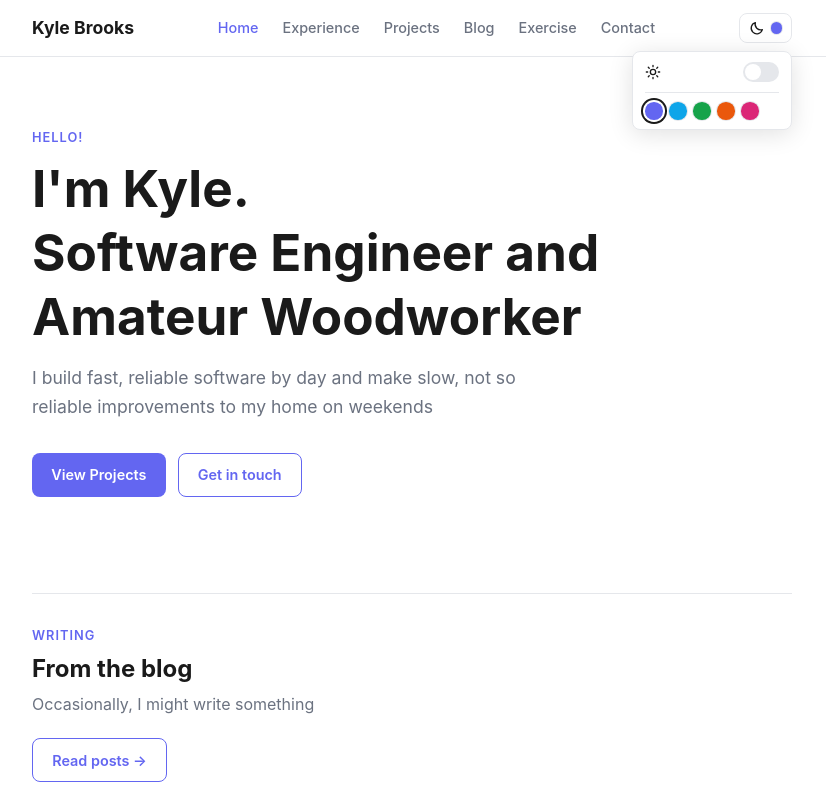
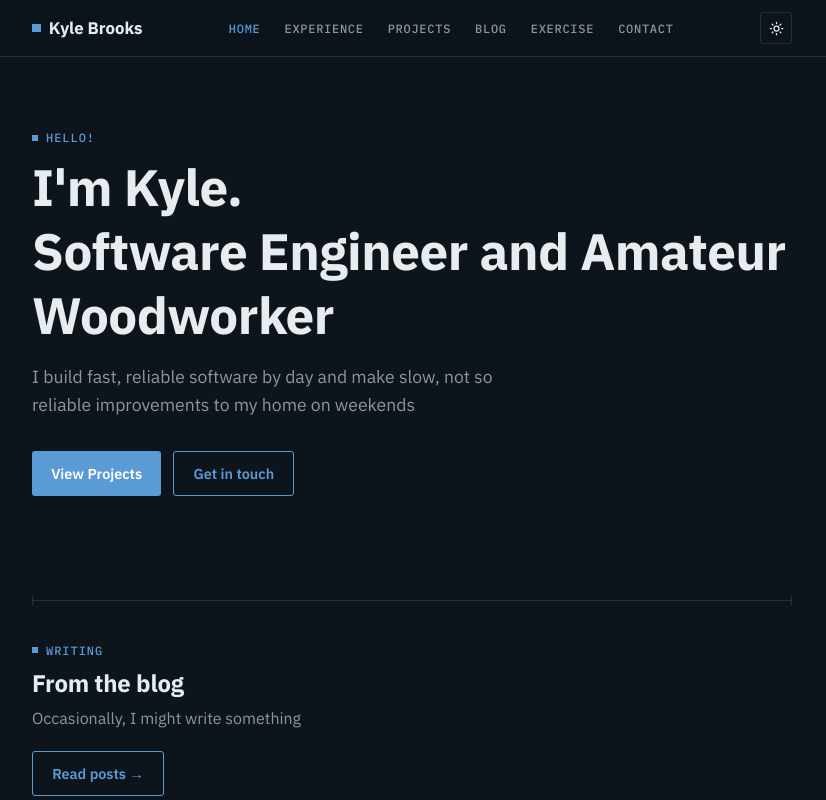
Before and after one commit to KyleBrooks242/claude-svelte-website, a SvelteKit app: page / in a window 1280 px wide. Both pictures are taken after a click on the button "Toggle dark mode". Shown: the top 800 px of the page, without its empty margins (228-1054 px from the left). Built offline with nearby package versions, Linux system fonts and the light colour scheme.

Commit message:
Update fresh new web look

```diff
--- a/package.json
+++ b/package.json
@@ -27,6 +27,8 @@
 		"vite": "^8.0.16"
 	},
 	"dependencies": {
+		"@fontsource/ibm-plex-mono": "^5.3.0",
+		"@fontsource/ibm-plex-sans": "^5.3.0",
 		"@neondatabase/serverless": "^1.1.0",
 		"bcryptjs": "^3.0.3",
 		"drizzle-orm": "^0.45.2",
--- a/src/app.css
+++ b/src/app.css
@@ -1,46 +1,58 @@
-/* ── Design tokens ── */
+/* ── Fonts ── */
+@import '@fontsource/ibm-plex-sans/400.css';
+@import '@fontsource/ibm-plex-sans/400-italic.css';
+@import '@fontsource/ibm-plex-sans/500.css';
+@import '@fontsource/ibm-plex-sans/600.css';
+@import '@fontsource/ibm-plex-sans/700.css';
+@import '@fontsource/ibm-plex-mono/400.css';
+@import '@fontsource/ibm-plex-mono/500.css';
+@import '@fontsource/ibm-plex-mono/600.css';
+
+/* ── Design tokens ──
+   "Shop drawing": a technical-drawing palette (blueprint paper + ink) in place
+   of a generic SaaS theme — Kyle's two crafts, software and woodworking, both
+   start from a measured drawing before anything gets built. --mark is a
+   redline accent held in reserve for status/emphasis, not decoration. */
 :root {
-	--bg: #ffffff;
-	--bg-secondary: #f5f5f5;
-	--text: #1a1a1a;
-	--text-muted: #6b7280;
-	--accent: #6366f1;
-	--accent-hover: #4f46e5;
-	--border: #e5e7eb;
+	--bg: #f4f6f7;
+	--bg-secondary: #e7ebee;
+	--text: #12181d;
+	--text-muted: #5a6672;
+	--accent: #2a5caa;
+	--accent-hover: #1e4585;
+	--mark: #c1401e;
+	--border: #d6dce1;
 	--card-bg: #ffffff;
-	--nav-bg: rgba(255, 255, 255, 0.85);
+	--nav-bg: rgba(244, 246, 247, 0.85);
 
-	--radius: 0.5rem;
+	--status-good: #2e7d5c;
+	--status-warn: #a6740a;
+	--status-bad: var(--mark);
+	--status-neutral: #6b7684;
+
+	--radius: 3px;
 	--max-w: 800px;
-	--font: 'Inter', system-ui, sans-serif;
+	--font: 'IBM Plex Sans', system-ui, sans-serif;
+	--font-mono: 'IBM Plex Mono', ui-monospace, monospace;
 }
 
 [data-theme='dark'] {
-	--bg: #0f0f0f;
-	--bg-secondary: #1a1a1a;
-	--text: #f0f0f0;
-	--text-muted: #9ca3af;
-	--accent: #818cf8;
-	--accent-hover: #a5b4fc;
-	--border: #2d2d2d;
-	--card-bg: #1a1a1a;
-	--nav-bg: rgba(15, 15, 15, 0.85);
+	--bg: #0d141c;
+	--bg-secondary: #131c26;
+	--text: #e7ecef;
+	--text-muted: #8a97a3;
+	--accent: #5b9bd5;
+	--accent-hover: #7fb2e0;
+	--mark: #e1633a;
+	--border: #22303c;
+	--card-bg: #111a24;
+	--nav-bg: rgba(13, 20, 28, 0.85);
+
+	--status-good: #4fae86;
+	--status-warn: #d6a93b;
+	--status-bad: var(--mark);
+	--status-neutral: #9aa5b1;
 }
-
-/* ── Accent palettes ──
-   Each palette only overrides --accent/--accent-hover; the 'indigo' palette
-   is the default defined above and needs no rules of its own. */
-[data-palette='ocean'] { --accent: #0ea5e9; --accent-hover: #0284c7; }
-[data-theme='dark'][data-palette='ocean'] { --accent: #38bdf8; --accent-hover: #7dd3fc; }
-
-[data-palette='forest'] { --accent: #16a34a; --accent-hover: #15803d; }
-[data-theme='dark'][data-palette='forest'] { --accent: #4ade80; --accent-hover: #86efac; }
-
-[data-palette='sunset'] { --accent: #ea580c; --accent-hover: #c2410c; }
-[data-theme='dark'][data-palette='sunset'] { --accent: #fb923c; --accent-hover: #fdba74; }
-
-[data-palette='berry'] { --accent: #db2777; --accent-hover: #be185d; }
-[data-theme='dark'][data-palette='berry'] { --accent: #f472b6; --accent-hover: #f9a8d4; }
 
 /* ── Reset ── */
 *, *::before, *::after { box-sizing: border-box; margin: 0; padding: 0; }
@@ -68,6 +80,7 @@ a:hover { color: var(--accent-hover); text-decoration: underline; }
 h1, h2, h3, h4 {
 	line-height: 1.25;
 	font-weight: 700;
+	letter-spacing: -0.01em;
 }
 
 /* ── Layout helpers ── */
@@ -105,11 +118,22 @@ nav {
 }
 
 .nav-brand {
+	display: inline-flex;
+	align-items: center;
+	gap: 0.5rem;
 	font-weight: 700;
-	font-size: 1.1rem;
+	font-size: 1.05rem;
 	color: var(--text);
 }
 .nav-brand:hover { text-decoration: none; color: var(--accent); }
+
+.nav-brand-mark {
+	display: inline-block;
+	width: 0.55rem;
+	height: 0.55rem;
+	background: var(--accent);
+	flex-shrink: 0;
+}
 
 .nav-links {
 	display: flex;
@@ -120,8 +144,11 @@ nav {
 
 .nav-links a {
 	color: var(--text-muted);
-	font-size: 0.9rem;
+	font-family: var(--font-mono);
+	font-size: 0.75rem;
 	font-weight: 500;
+	letter-spacing: 0.06em;
+	text-transform: uppercase;
 	transition: color 0.15s;
 }
 .nav-links a:hover,
@@ -163,127 +190,58 @@ nav {
 	}
 }
 
-/* ── Theme + palette dropdown ── */
-.palette-dropdown {
-	position: relative;
-}
-
-.palette-dropdown-btn {
+/* ── Theme toggle ── */
+.theme-toggle-btn {
 	display: flex;
 	align-items: center;
-	gap: 0.4rem;
+	justify-content: center;
 	background: none;
 	border: 1px solid var(--border);
 	border-radius: var(--radius);
 	color: var(--text);
-	padding: 0.4rem 0.55rem;
+	width: 2rem;
+	height: 2rem;
 	cursor: pointer;
-	line-height: 1;
-	transition: background 0.15s;
+	transition: background 0.15s, border-color 0.15s;
 }
-.palette-dropdown-btn:hover { background: var(--bg-secondary); }
+.theme-toggle-btn:hover { background: var(--bg-secondary); border-color: var(--accent); }
 
-.palette-dropdown-btn-swatch {
-	width: 0.7rem;
-	height: 0.7rem;
-	border-radius: 50%;
-	box-shadow: 0 0 0 1px var(--border);
-}
-
-.palette-dropdown-panel {
-	position: absolute;
-	top: calc(100% + 0.5rem);
-	right: 0;
-	display: flex;
-	flex-direction: column;
-	gap: 0.6rem;
-	min-width: 160px;
-	background: var(--card-bg);
-	border: 1px solid var(--border);
-	border-radius: var(--radius);
-	padding: 0.6rem 0.75rem;
-	box-shadow: 0 4px 24px rgba(0, 0, 0, 0.12);
-	z-index: 200;
-}
-
-.theme-toggle-row {
-	display: flex;
-	align-items: center;
-	justify-content: space-between;
-	gap: 0.75rem;
-}
-
-.theme-toggle-label {
-	display: flex;
-	align-items: center;
-	gap: 0.5rem;
-	color: var(--text);
-	font-size: 0.85rem;
-	font-weight: 500;
-	line-height: 1;
-}
-
-.switch {
+/* ── Cards ──
+   The corner marks are the site's signature: they read as drafting
+   registration marks (and a woodworker's marking-gauge cross), and only
+   appear on interaction so the resting state stays quiet. */
+.card {
 	position: relative;
-	flex-shrink: 0;
-	width: 2.25rem;
-	height: 1.25rem;
-	border-radius: 999px;
-	border: none;
-	background: var(--border);
-	padding: 0;
-	cursor: pointer;
-	transition: background 0.2s;
-}
-.switch[aria-checked='true'] { background: var(--accent); }
-
-.switch-thumb {
-	position: absolute;
-	top: 2px;
-	left: 2px;
-	width: 1rem;
-	height: 1rem;
-	border-radius: 50%;
-	background: #fff;
-	transition: transform 0.2s;
-}
-.switch[aria-checked='true'] .switch-thumb { transform: translateX(1rem); }
-
-.palette-dropdown-divider {
-	height: 1px;
-	background: var(--border);
-}
-
-.palette-swatch-row {
-	display: flex;
-	align-items: center;
-	gap: 0.4rem;
-}
-
-.palette-swatch {
-	width: 1.1rem;
-	height: 1.1rem;
-	border-radius: 50%;
-	border: 2px solid transparent;
-	padding: 0;
-	cursor: pointer;
-	box-shadow: 0 0 0 1px var(--border);
-	transition: transform 0.15s, box-shadow 0.15s;
-}
-.palette-swatch:hover { transform: scale(1.15); }
-.palette-swatch.active { box-shadow: 0 0 0 2px var(--card-bg), 0 0 0 4px var(--text); }
-
-/* ── Cards ── */
-.card {
 	background: var(--card-bg);
 	border: 1px solid var(--border);
 	border-radius: var(--radius);
 	padding: 1.5rem;
-	transition: box-shadow 0.2s, transform 0.2s;
+	transition: border-color 0.2s;
 }
-.card:hover {
-	box-shadow: 0 4px 24px rgba(0, 0, 0, 0.08);
-	transform: translateY(-2px);
+.card::after,
+.workout-card::after,
+.pr-card::after {
+	content: '';
+	position: absolute;
+	inset: 0;
+	pointer-events: none;
+	opacity: 0;
+	transition: opacity 0.2s ease;
+	background:
+		linear-gradient(var(--accent), var(--accent)) top left / 1px 9px no-repeat,
+		linear-gradient(var(--accent), var(--accent)) top left / 9px 1px no-repeat,
+		linear-gradient(var(--accent), var(--accent)) top right / 1px 9px no-repeat,
+		linear-gradient(var(--accent), var(--accent)) top right / 9px 1px no-repeat,
+		linear-gradient(var(--accent), var(--accent)) bottom left / 1px 9px no-repeat,
+		linear-gradient(var(--accent), var(--accent)) bottom left / 9px 1px no-repeat,
+		linear-gradient(var(--accent), var(--accent)) bottom right / 1px 9px no-repeat,
+		linear-gradient(var(--accent), var(--accent)) bottom right / 9px 1px no-repeat;
+}
+.card:hover::after,
+.card:focus-within::after,
+.workout-card:hover::after,
+.pr-card:hover::after {
+	opacity: 1;
 }
 
 /* ── Badge ── */
@@ -291,10 +249,12 @@ nav {
 	display: inline-block;
 	background: var(--bg-secondary);
 	color: var(--text-muted);
-	font-size: 0.75rem;
+	font-family: var(--font-mono);
+	font-size: 0.7rem;
 	font-weight: 500;
-	padding: 0.2rem 0.6rem;
-	border-radius: 999px;
+	letter-spacing: 0.02em;
+	padding: 0.2rem 0.55rem;
+	border-radius: var(--radius);
 	border: 1px solid var(--border);
 }
 
@@ -368,16 +328,54 @@ textarea { resize: vertical; min-height: 130px; }
 
 /* ── Section headings ── */
 .section-tag {
-	font-size: 0.8rem;
-	font-weight: 600;
+	display: flex;
+	align-items: center;
+	gap: 0.5rem;
+	font-family: var(--font-mono);
+	font-size: 0.75rem;
+	font-weight: 500;
 	letter-spacing: 0.08em;
 	text-transform: uppercase;
 	color: var(--accent);
 	margin-bottom: 0.5rem;
 }
+.section-tag::before {
+	content: '';
+	display: inline-block;
+	width: 6px;
+	height: 6px;
+	background: var(--accent);
+	flex-shrink: 0;
+}
 
-/* ── Divider ── */
-.divider { border: none; border-top: 1px solid var(--border); margin: 2rem 0; }
+/* ── Divider ──
+   A scale-bar: hairline flanked by two ticks, like the ends of a ruler. */
+.divider {
+	position: relative;
+	border: none;
+	height: 1px;
+	background: var(--border);
+	margin: 2.5rem 0;
+	overflow: visible;
+}
+.divider::before,
+.divider::after {
+	content: '';
+	position: absolute;
+	top: -4px;
+	width: 1px;
+	height: 9px;
+	background: var(--border);
+}
+.divider::before { left: 0; }
+.divider::after { right: 0; }
+
+/* ── Meta text ── */
+time {
+	font-family: var(--font-mono);
+	font-size: 0.85em;
+	letter-spacing: 0.01em;
+}
 
 /* ── Prose ── */
 .prose p { margin-bottom: 1rem; color: var(--text-muted); }
--- a/src/app.html
+++ b/src/app.html
@@ -18,9 +18,6 @@
 							? 'dark'
 							: 'light';
 				document.documentElement.setAttribute('data-theme', theme);
-
-				var palette = localStorage.getItem('palette');
-				if (palette) document.documentElement.setAttribute('data-palette', palette);
 			})();
 		</script>
 		%sveltekit.head%
--- a/src/routes/+layout.svelte
+++ b/src/routes/+layout.svelte
@@ -4,28 +4,13 @@
 
 	let { children } = $props();
 
-	// Theme/palette are set synchronously in app.html (before first paint) to avoid a flash;
-	// this just mirrors those already-applied values for the toggle button's icon and swatches.
+	// Theme is set synchronously in app.html (before first paint) to avoid a flash;
+	// this just mirrors the already-applied value for the toggle button's icon.
 	let theme = $state<'light' | 'dark'>('light');
-	let palette = $state('indigo');
 	let menuOpen = $state(false);
-	let paletteMenuOpen = $state(false);
-
-	const palettes = [
-		{ id: 'indigo', label: 'Indigo', color: '#6366f1' },
-		{ id: 'ocean', label: 'Ocean', color: '#0ea5e9' },
-		{ id: 'forest', label: 'Forest', color: '#16a34a' },
-		{ id: 'sunset', label: 'Sunset', color: '#ea580c' },
-		{ id: 'berry', label: 'Berry', color: '#db2777' },
-	];
-
-	const currentPaletteColor = $derived(
-		palettes.find((p) => p.id === palette)?.color ?? palettes[0].color,
-	);
 
 	$effect(() => {
 		theme = document.documentElement.getAttribute('data-theme') === 'dark' ? 'dark' : 'light';
-		palette = document.documentElement.getAttribute('data-palette') || 'indigo';
 	});
 
 	function toggleTheme() {
@@ -34,30 +19,11 @@
 		localStorage.setItem('theme', theme);
 	}
 
-	function setPalette(id: string) {
-		palette = id;
-		document.documentElement.setAttribute('data-palette', id);
-		localStorage.setItem('palette', id);
-		paletteMenuOpen = false;
-	}
-
 	function closeMenu() { menuOpen = false; }
 
 	$effect(() => {
 		$page.url.pathname;
 		menuOpen = false;
-		paletteMenuOpen = false;
-	});
-
-	$effect(() => {
-		if (!paletteMenuOpen) return;
-		function handleClickOutside(e: MouseEvent) {
-			if (!(e.target as HTMLElement).closest('.palette-dropdown')) {
-				paletteMenuOpen = false;
-			}
-		}
-		document.addEventListener('click', handleClickOutside);
-		return () => document.removeEventListener('click', handleClickOutside);
 	});
 
 	const navLinks = [
@@ -76,7 +42,10 @@
 
 <nav>
 	<div class="nav-inner">
-		<a href="/" class="nav-brand" onclick={closeMenu}>Kyle Brooks</a>
+		<a href="/" class="nav-brand" onclick={closeMenu}>
+			<span class="nav-brand-mark" aria-hidden="true"></span>
+			Kyle Brooks
+		</a>
 
 		<div class="nav-menu" class:open={menuOpen}>
 			<ul class="nav-links">
@@ -93,72 +62,23 @@
 		</div>
 
 		<div style="display:flex;align-items:center;gap:0.75rem;">
-			<div class="palette-dropdown">
 			<button
 				type="button"
-					class="palette-dropdown-btn"
-					aria-haspopup="true"
-					aria-expanded={paletteMenuOpen}
-					aria-label="Theme settings"
-					onclick={() => (paletteMenuOpen = !paletteMenuOpen)}
+				class="theme-toggle-btn"
+				aria-label="Toggle dark mode"
+				onclick={toggleTheme}
 			>
 				{#if theme === 'dark'}
-						<svg viewBox="0 0 24 24" width="16" height="16" fill="none" stroke="currentColor" stroke-width="2" stroke-linecap="round" stroke-linejoin="round">
+					<svg viewBox="0 0 24 24" width="15" height="15" fill="none" stroke="currentColor" stroke-width="2" stroke-linecap="round" stroke-linejoin="round">
 						<circle cx="12" cy="12" r="4" />
 						<path d="M12 2v2M12 20v2M4.93 4.93l1.41 1.41M17.66 17.66l1.41 1.41M2 12h2M20 12h2M6.34 17.66l-1.41 1.41M19.07 4.93l-1.41 1.41" />
 					</svg>
 				{:else}
-						<svg viewBox="0 0 24 24" width="16" height="16" fill="none" stroke="currentColor" stroke-width="2" stroke-linecap="round" stroke-linejoin="round">
+					<svg viewBox="0 0 24 24" width="15" height="15" fill="none" stroke="currentColor" stroke-width="2" stroke-linecap="round" stroke-linejoin="round">
 						<path d="M20 14.5A8.5 8.5 0 0 1 9.5 4 8.5 8.5 0 1 0 20 14.5Z" />
 					</svg>
 				{/if}
-					<span class="palette-dropdown-btn-swatch" style="background:{currentPaletteColor};"></span>
 			</button>
-				{#if paletteMenuOpen}
-					<div class="palette-dropdown-panel">
-						<div class="theme-toggle-row">
-							<span class="theme-toggle-label">
-								{#if theme === 'light'}
-									<svg viewBox="0 0 24 24" width="16" height="16" fill="none" stroke="currentColor" stroke-width="2" stroke-linecap="round" stroke-linejoin="round">
-										<circle cx="12" cy="12" r="4" />
-										<path d="M12 2v2M12 20v2M4.93 4.93l1.41 1.41M17.66 17.66l1.41 1.41M2 12h2M20 12h2M6.34 17.66l-1.41 1.41M19.07 4.93l-1.41 1.41" />
-									</svg>
-								{:else}
-									<svg viewBox="0 0 24 24" width="16" height="16" fill="none" stroke="currentColor" stroke-width="2" stroke-linecap="round" stroke-linejoin="round">
-										<path d="M20 14.5A8.5 8.5 0 0 1 9.5 4 8.5 8.5 0 1 0 20 14.5Z" />
-									</svg>
-								{/if}
-							</span>
-							<button
-								type="button"
-								class="switch"
-								role="switch"
-								aria-checked={theme === 'dark'}
-								aria-label="Toggle dark mode"
-								onclick={toggleTheme}
-							>
-								<span class="switch-thumb"></span>
-							</button>
-						</div>
-						<div class="palette-dropdown-divider"></div>
-						<div class="palette-swatch-row" role="radiogroup" aria-label="Color palette">
-							{#each palettes as p}
-								<button
-									type="button"
-									class="palette-swatch"
-									class:active={palette === p.id}
-									style="background:{p.color};"
-									role="radio"
-									aria-checked={palette === p.id}
-									aria-label={p.label}
-									title={p.label}
-									onclick={() => setPalette(p.id)}
-								></button>
-							{/each}
-						</div>
-					</div>
-				{/if}
-			</div>
 			<button
 				class="nav-toggle"
 				aria-label="Toggle menu"
@@ -173,7 +93,7 @@
 {@render children()}
 
 <footer>
-	<div class="container" style="padding: 2rem 1.25rem; text-align: center; color: var(--text-muted); font-size: 0.85rem; border-top: 1px solid var(--border);">
+	<div class="container" style="padding: 2rem 1.25rem; text-align: center; color: var(--text-muted); font-family: var(--font-mono); font-size: 0.78rem; border-top: 1px solid var(--border);">
 		© {new Date().getFullYear()} Kyle Brooks · Built with SvelteKit
 	</div>
 </footer>
--- a/src/routes/blog/[slug]/+page.svelte
+++ b/src/routes/blog/[slug]/+page.svelte
@@ -46,9 +46,9 @@
 	:global(.prose code) {
 		background: var(--bg-secondary);
 		padding: 0.1em 0.4em;
-		border-radius: 4px;
+		border-radius: var(--radius);
 		font-size: 0.88em;
-		font-family: 'Fira Code', 'Cascadia Code', monospace;
+		font-family: var(--font-mono);
 	}
 	:global(.prose pre) {
 		background: var(--bg-secondary);
--- a/src/routes/contact/+page.svelte
+++ b/src/routes/contact/+page.svelte
@@ -56,7 +56,7 @@
 					</div>
 
 					{#if form?.message}
-						<p style="color:#ef4444;margin-bottom:1rem;font-size:0.9rem;">{form.message}</p>
+						<p style="color:var(--status-bad);margin-bottom:1rem;font-size:0.9rem;">{form.message}</p>
 					{/if}
 
 					<div class="form-group">
```
Also changed, not shown: src/routes/exercise/+page.svelte (+16 -13 lines), src/routes/experience/+page.svelte (+8 -5 lines), src/routes/projects/+page.svelte (+6 -6 lines), src/routes/projects/[id]/+page.svelte (+5 -5 lines), 1 other file (tests, documents, lock files or other folders). Lines whose indentation alone changed are shown as unchanged.
